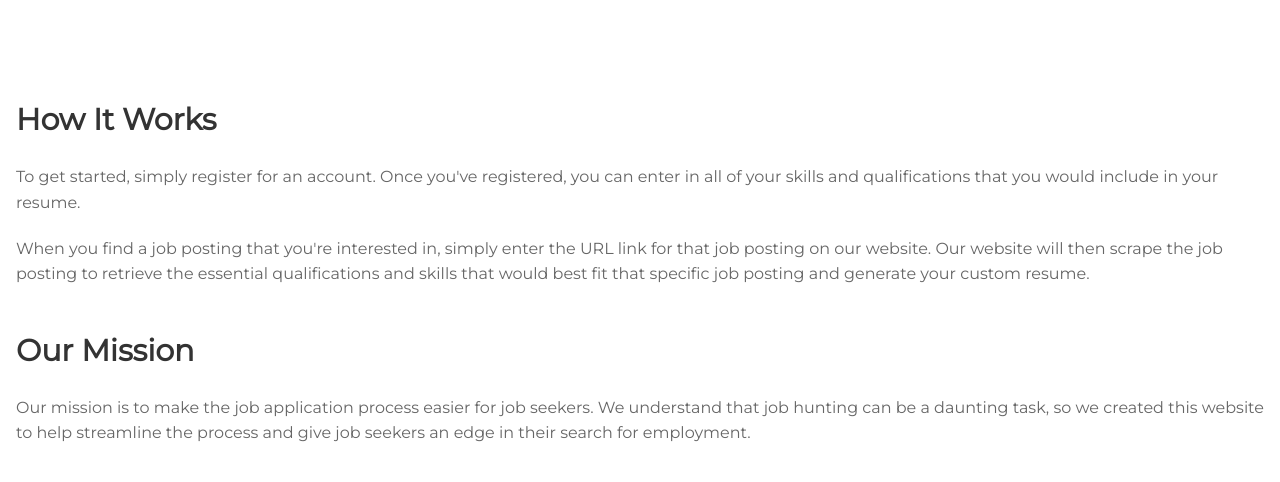
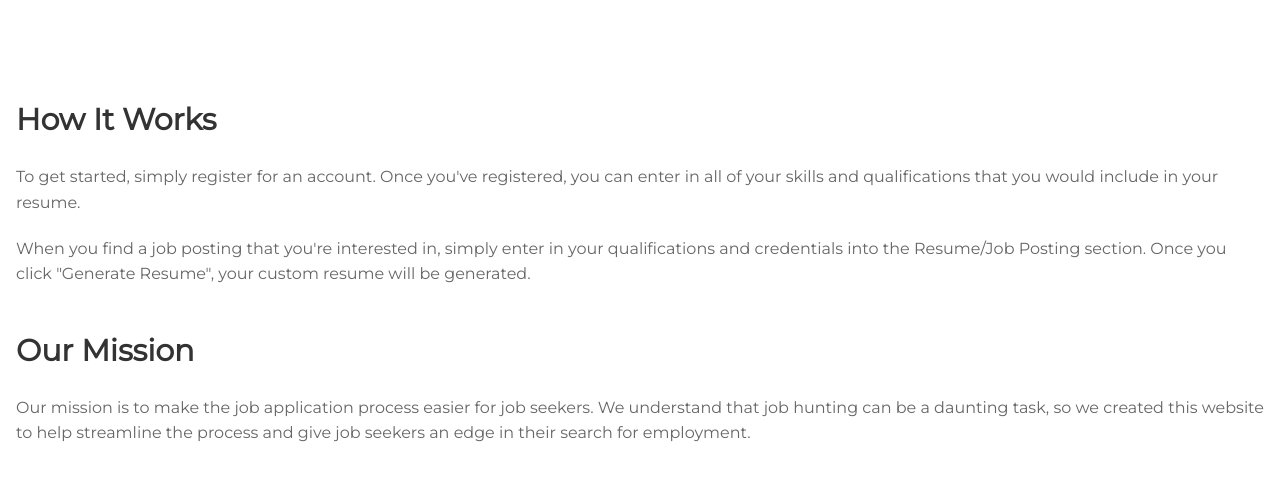
Before and after one commit to yesiguava/csc-394-resume-builder, a Django app: page /about.html in a window 1280 px wide. Shown: the part 270-752 px from the top of the page. Run offline with Django 4.2, Linux system fonts and the light colour scheme.

Commit message:
Updated About Us Description
Updated About Us page to fit current state of website

```diff
--- a/templates/about.html
+++ b/templates/about.html
@@ -45,7 +45,7 @@
       <div class="w3-container w3-padding-64">
         <h2>How It Works</h2>
         <p>To get started, simply register for an account. Once you've registered, you can enter in all of your skills and qualifications that you would include in your resume.</p>
-        <p>When you find a job posting that you're interested in, simply enter the URL link for that job posting on our website. Our website will then scrape the job posting to retrieve the essential qualifications and skills that would best fit that specific job posting and generate your custom resume.</p>
+        <p>When you find a job posting that you're interested in, simply enter in your qualifications and credentials into the Resume/Job Posting section. Once you click "Generate Resume", your custom resume will be generated.</p>
         <h2>Our Mission</h2>
         <p>Our mission is to make the job application process easier for job seekers. We understand that job hunting can be a daunting task, so we created this website to help streamline the process and give job seekers an edge in their search for employment.</p>
         <h2>Our Team</h2>
```
